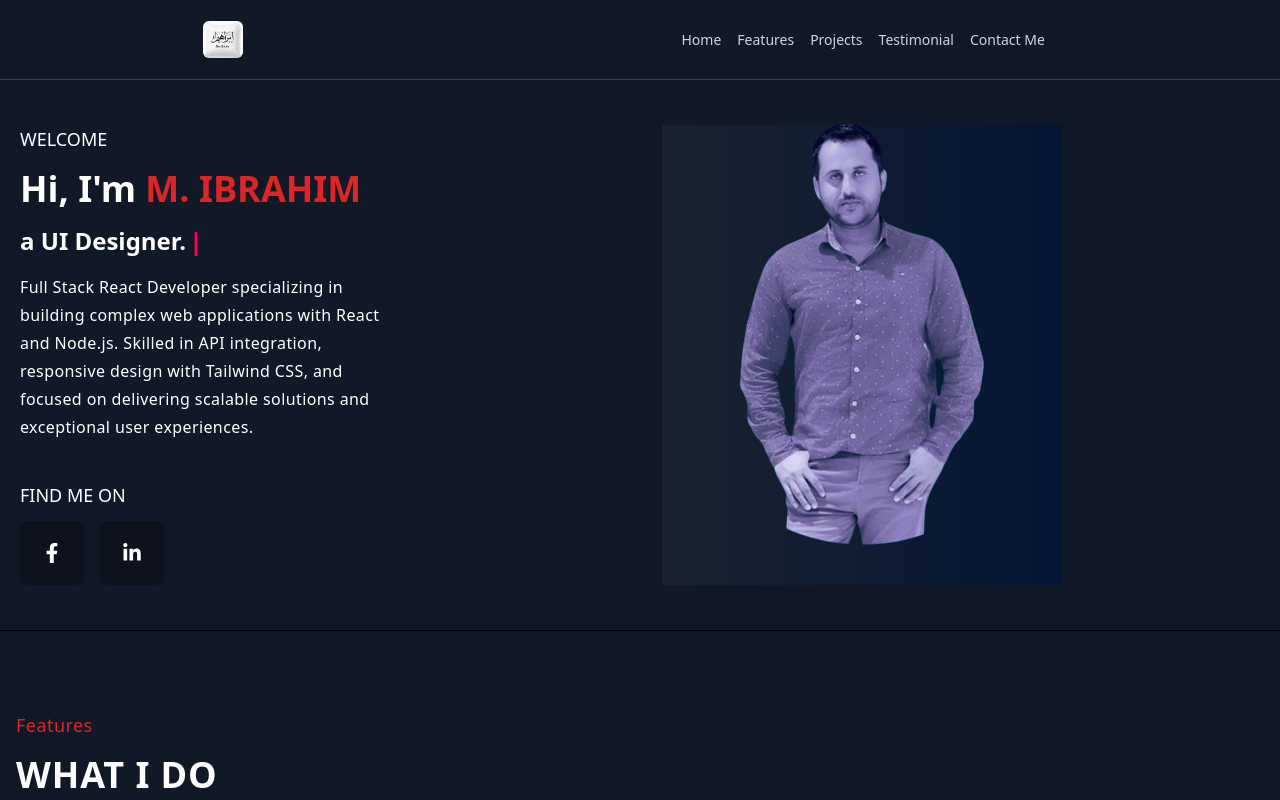
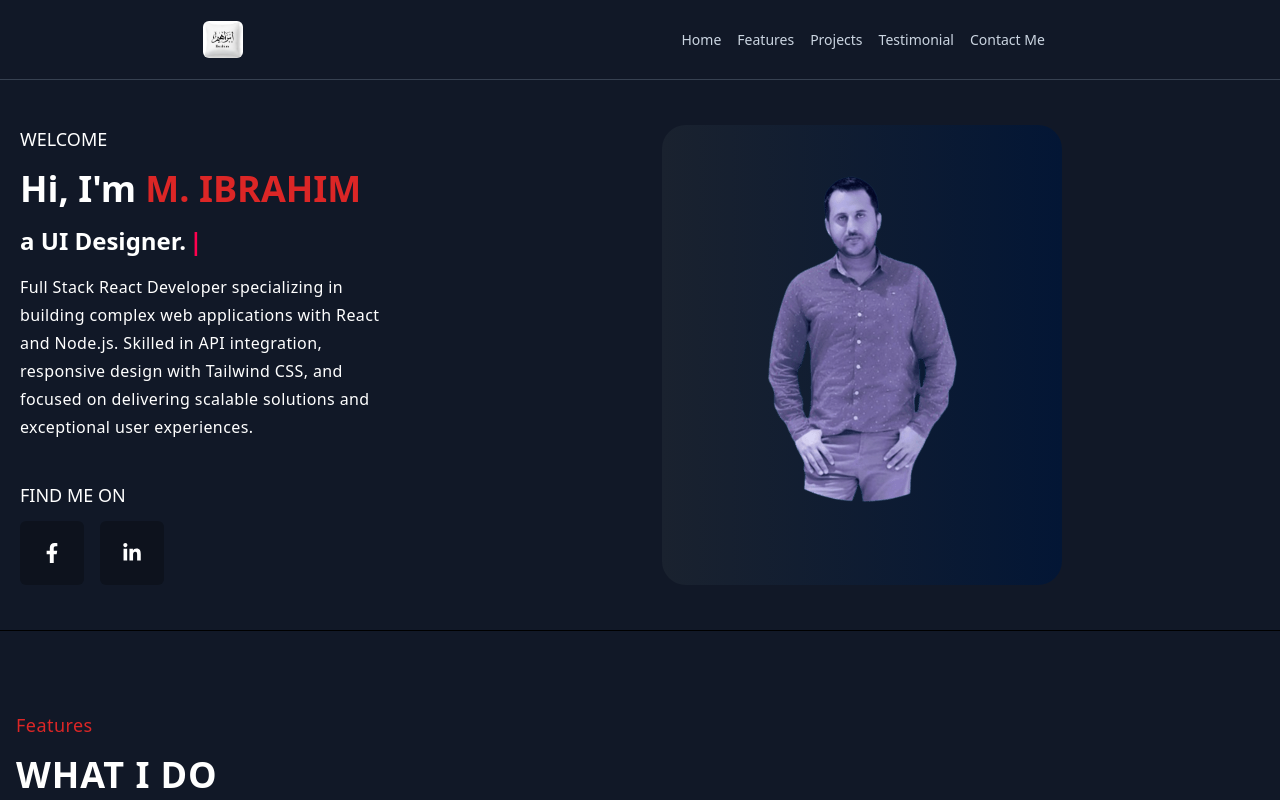
Before and after one commit to ibrahim-49/portfolio-site, a React (Vite) app: page / in a window 1280 px wide. Shown: the top 800 px of the page. Built offline with nearby package versions, Linux system fonts and the light colour scheme.

Commit message:
portfolio completed

```diff
--- a/src/components/banner/Banner.jsx
+++ b/src/components/banner/Banner.jsx
@@ -79,7 +79,7 @@ const Banner = () => {
           className="bannnerss w-auto h-[550px] z-10 object-scale-down"
           loading="lazy"
         />
-        <div className="bottom-55 absolute w-[400px] h-[460px] bg-gradient-to-r from-[#1a222f] to-[#031635] sha-shadowOne"></div>
+        <div className="bottom-55 rounded-3xl absolute w-[400px] h-[460px] bg-gradient-to-r from-[#1a222f] to-[#031635] sha-shadowOne"></div>
       </div>
     </section>
   );
```
Also changed, not shown: src/assets/images/HeroImage.png.
